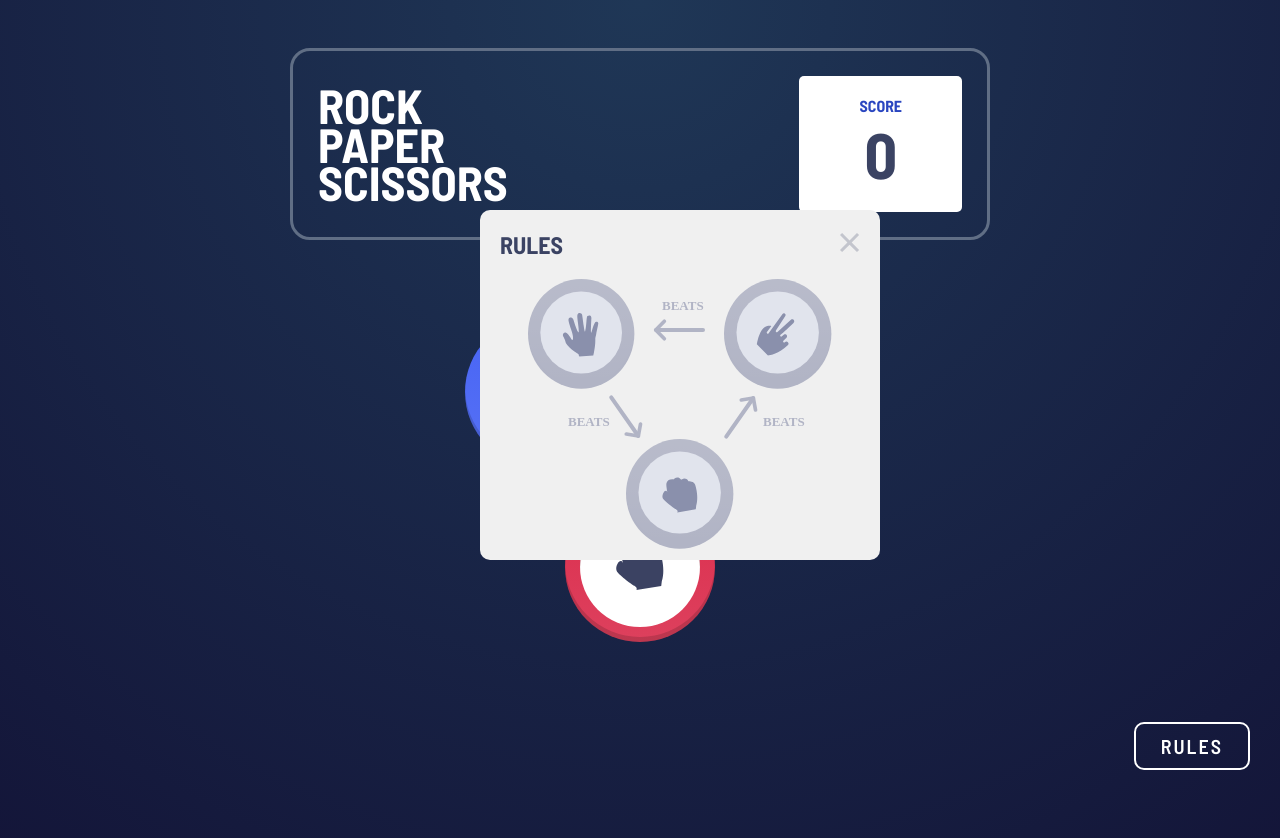
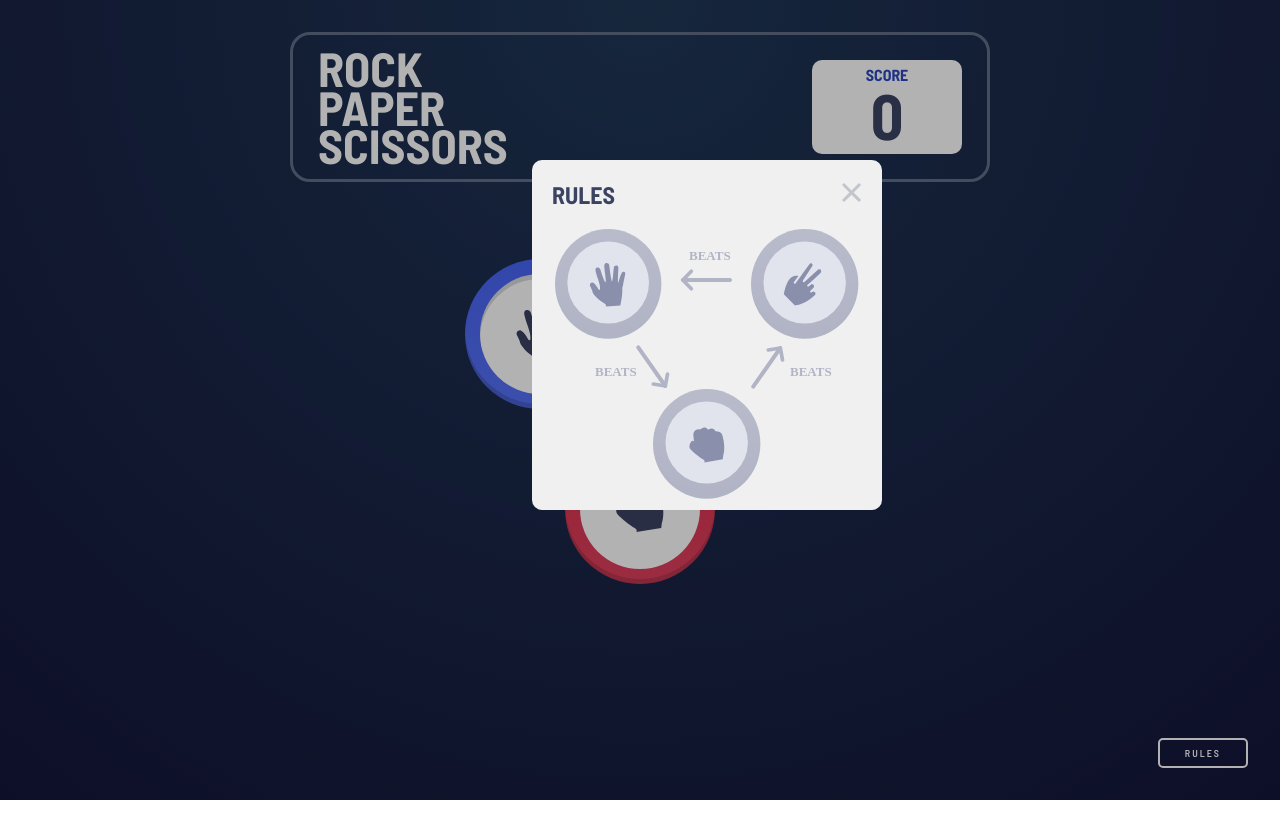
Before and after one commit to jfosu/rock-paper-scissors-master, a plain HTML site: page index.html in a window 1280 px wide. Both pictures are taken after a click on the button "RULES". After the commit the page ends 800 px from the top, so only its background shows below. Drawn offline with Linux system fonts and the light colour scheme.

Commit message:
Desktop rules modal

```diff
--- a/index.html
+++ b/index.html
@@ -45,6 +45,13 @@
         </span>
       </button>
     </main>
+
+
+    <button class="btn-rules" id="open">
+      Rules
+    </button>
+  </div>
+  <div class="rules-backshadow">
       <div class="rules-modal" id="modal">
         <div class="sub-modal">
           <h2>Rules</h2>
@@ -56,10 +63,6 @@
           <img src="./images/image-rules.svg" alt="rules">
         </div>
       </div>
-
-    <button class="btn-rules" id="open">
-      Rules
-    </button>
     </div>
 
   <div class="selection" id="selection">
--- a/script.js
+++ b/script.js
@@ -6,6 +6,7 @@ const reset = document.getElementById('reset');
 const user_select = document.getElementById('user_select');
 const computer_select = document.getElementById('computer_select');
 const winner = document.getElementById('winner')
+const rulesBackground = document.querySelector('.rules-backshadow')
 
 const openBtn = document.getElementById('open');
 const closeBtn = document.getElementById('close');
@@ -33,10 +34,12 @@ reset.addEventListener('click', () => {
 
 openBtn.addEventListener('click', () => {
     modal.style.display = 'block';
+    rulesBackground.style.display = 'block'
 })
 
 closeBtn.addEventListener('click', () => {
     modal.style.display = 'none';
+    rulesBackground.style.display = 'none'
 })
 
 function checkWinner() {
--- a/style.css
+++ b/style.css
@@ -7,7 +7,7 @@
 }
 
 body {
-    font-family: Barlow Semi Condensed;
+    font-family: 'Barlow Semi Condensed', sans-serif;
     color: #fff;
     background: radial-gradient(circle at 50% 0%, hsl(214, 47%, 23%), hsl(237, 49%, 15%));
     min-height: 100vh;
@@ -15,8 +15,8 @@ body {
 
 .container {
     margin: 0 auto;
-    width: 700px;
-    max-width: 100%;
+    max-width: 700px;
+    padding-top: 2rem;
 }
 
 header {
@@ -25,8 +25,9 @@ header {
     display: flex;
     align-items: center;
     justify-content: space-between;
+    height: 150px;
     padding: 25px;
-    margin-top: 48px;
+
     margin-bottom: 64px;
 }
 
@@ -44,38 +45,47 @@ h2 {
 }
 
 h4 {
+
     color: hsl(229, 64%, 46%);
-    margin: 0;
     text-transform: uppercase;
 }
 
 .score-container {
-    background-color: #fff;
-    padding: 20px 60px;
-    text-align: center;
-    border-radius: 5px;
+    display: flex;
+    flex-direction: column;
+    background: #fff;
+    align-items: center;
+    justify-content: center;
+    border-radius: 10px;
+    width: 150px;
+    height: 100%;
+    line-height: 1;
 }
 
 .score-container p {
     color: hsl(229, 25%, 31%);
     font-size: 4rem;
-    margin: 0;
     font-weight: 700;
 }
 
 .btn-rules {
     border: 2px solid #fff;
-    border-radius: 10px;
+    border-radius: 5px;
     background-color: transparent;
     color: #fff;
-    font-size: 20px;
+    font-size: 10px;
     font-family: inherit;
-    padding: 10px 25px;
+    padding: 7px 25px;
     text-transform: uppercase;
     letter-spacing: 2px;
-    position: fixed;
-    bottom: 30px;
-    right: 30px;
+    position: absolute;
+    bottom: 2rem;
+    right: 2rem;
+}
+
+.btn-rules:hover {
+    background-color: #fff;
+    color: hsl(229, 25%, 31%);
 }
 
 main {
@@ -89,6 +99,27 @@ main {
     position: relative;
 }
 
+/*main {
+    position: relative;
+    display: grid;
+    grid-template-columns: (repeat(2, 1fr));
+    grid-template-areas:
+        "paper scissors"
+        "rock rock";
+    place-items: center;
+    height: 30rem;
+}
+
+.btn-circle[data-choice="paper"] {
+    grid-area: paper;
+}
+.btn-circle[data-choice="scissors"] {
+    grid-area: scissors;
+}
+.btn-circle[data-choice="rock"] {
+    grid-area: rock;
+}
+*/
 
 main::before {
     background-image: url('./images/bg-triangle.svg');
@@ -100,10 +131,12 @@ main::before {
     left: 15%;
     height: 70%;
     width: 70%;
-    z-index: -1;
+    z-index: -2;
 }
 
+
 .btn-circle {
+    position: relative;
     border: none;
     border-radius: 50%;
     box-shadow: inset 0 -5px rgba(0, 0, 0, 0.15);
@@ -112,19 +145,38 @@ main::before {
     height: 150px;
     width: 150px;
 }
+/*.btn-circle:before {
+    position: absolute;
+    content: '';
+    background: rgb(253, 253, 253);
+    border-radius: 50%;
+    top: -10%;
+    left: -10%;
+    height: 180px;
+    width: 180px;
+    z-index: -1;
+    opacity: 0.1;
+}*/
 
 button {
     cursor: pointer;
 }
+button:focus {
+    outline: none;
+}
 
-.btn-circle:focus,
-button {
+.btn-circle:focus {
     outline: none;
+}
+.btn-circle:hover {
+    opacity: 1;
+    box-shadow: 0 0 0 1rem #223351;
 }
 
 .btn-circle:active {
     transform: scale(0.9);
 }
+
 
 .btn-circle .wrapper {
     background-color: #fff;
@@ -203,16 +255,33 @@ button {
     text-transform: uppercase;
 }
 
+.rules-backshadow {
+    display: none;
+    position: absolute;
+    height: 100%;
+    width: 100%;
+    top: 0;
+    left: 0;
+    background: #0000004d;
+    opacity: 1;
+    transition: opacity 0.3s ease-in-out;
+
+
+}
+
 .rules-modal {
-    display: none;
+    display: block;
     border-radius: 10px;
     background-color: #f0f0f0;
-    width: 400px;
+    width: 350px;
     height: 350px;
     margin: 0 auto;
-    position: fixed;
-    top: 210px;
-    left: 480px;
+    position: absolute;
+    align-items: center;
+    justify-content: center;
+    top: 160px;
+    left: 532px;
+
 }
 
 .sub-modal {
@@ -220,6 +289,7 @@ button {
     flex-direction: row;
     justify-content: space-between;
 }
+
 
 .rules-modal h2 {
     color: hsl(229, 25%, 31%);
```
Lines whose indentation alone changed are shown as unchanged.
